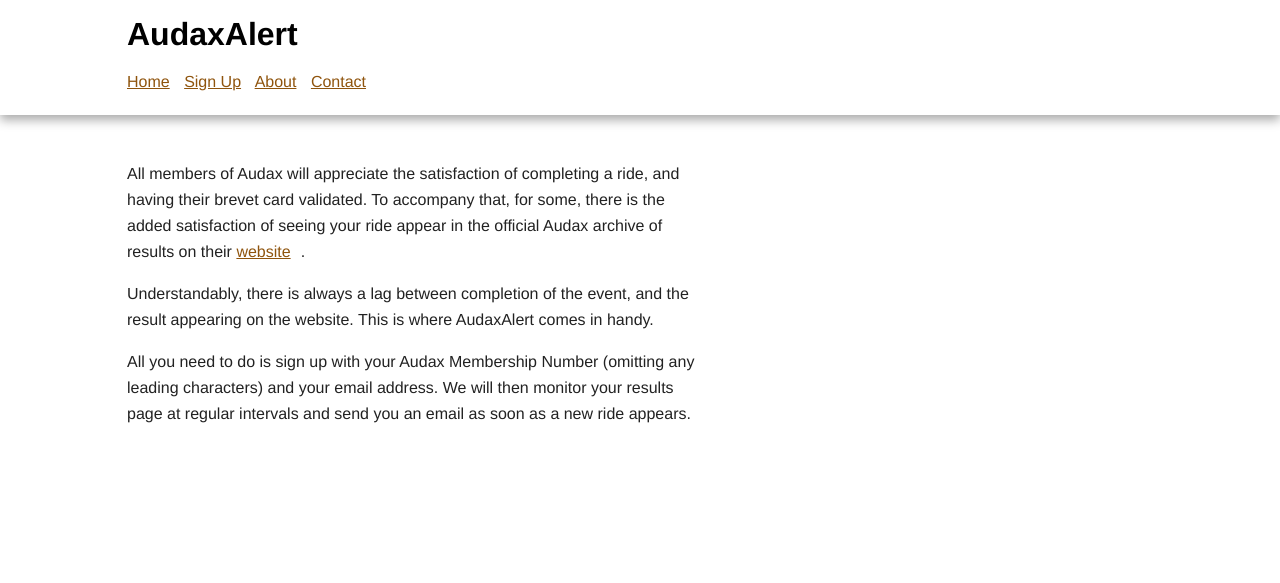
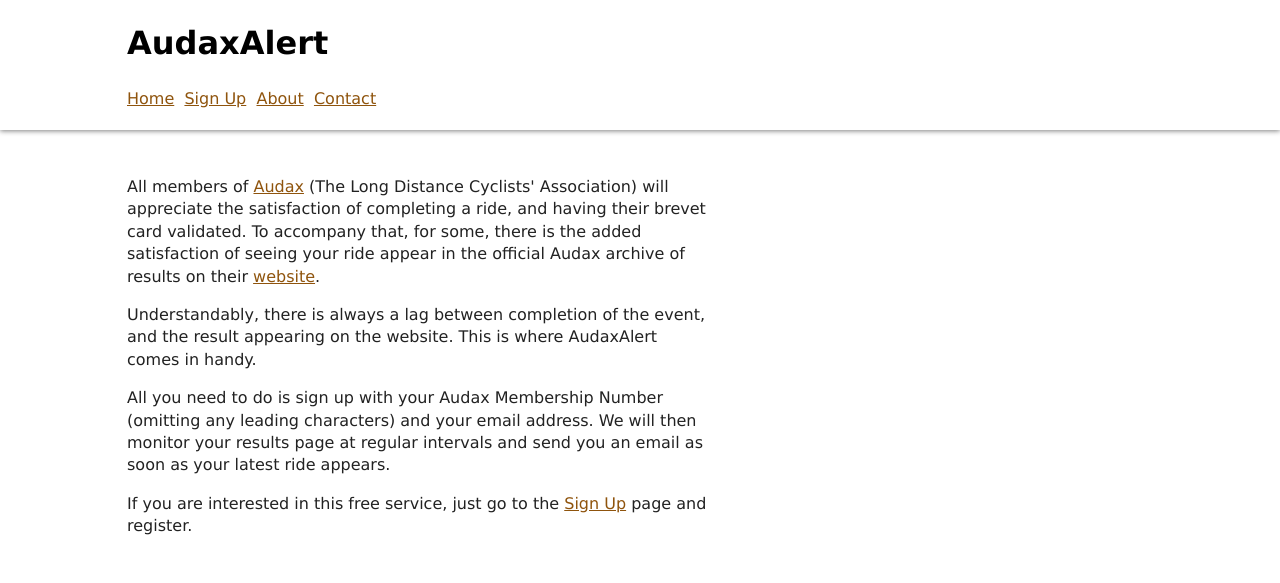
Before and after one commit to JulianJoseph/AudaxAlert, a Flask app: page / in a window 1280 px wide. Shown: the top 583 px of the page. Run offline with Flask 2, Linux system fonts and the light colour scheme; some libraries are stand-ins or nearby versions.

Commit message:
Update before deployment
Fixed validation of audax_id and updated wording and formatting

```diff
--- a/audaxalert/forms.py
+++ b/audaxalert/forms.py
@@ -8,7 +8,7 @@
     userid = StringField('Audax ID',
                     validators=[
                         DataRequired(), Length(3, 80),
-                        Regexp('^[A-Za-z0-9_]{3,}$',
+                        Regexp('^[0-9]{3,8}$',
                             message='Please enter your Audax membership id, omitting any letters')])
 
     email = StringField('Email',
--- a/audaxalert/static/css/main.css
+++ b/audaxalert/static/css/main.css
@@ -64,7 +64,8 @@
    ========================================================================== */
 
 body {
-    font: 16px/26px Helvetica, Helvetica Neue, Arial;
+    font: 16px/26px; /* Helvetica, Helvetica Neue, Arial;*/
+    font-family: 'Lucida Sans', 'Lucida Sans Regular', 'Lucida Grande', 'Lucida Sans Unicode', Geneva, Verdana, sans-serif;
 }
 
 .wrapper {
@@ -163,8 +164,8 @@
 /* link styling */
 a {
     color: #8F540D;
-    padding-right: 10px;
 }
+
 a:hover, aside a:hover, aside a:visited:hover {
     color: #D39447;
 }
@@ -268,9 +269,9 @@
 
     .header-container,
     .main aside {
-        -webkit-box-shadow: 0 5px 10px #aaa;
-           -moz-box-shadow: 0 5px 10px #aaa;
-                box-shadow: 0 5px 10px #aaa;
+         -webkit-box-shadow: 0 1px 5px gray;
+           -moz-box-shadow: 0 1px 5px gray;
+                box-shadow: 0 1px 5px gray;
     }
 
 /* ============
--- a/audaxalert/templates/about.html
+++ b/audaxalert/templates/about.html
@@ -11,10 +11,11 @@
         <p>It uses the following tools and technologies:</p>
         <p>
             <li>Python</li>
-            <li>Flask</li>
-            <li>BeautifulSoup</li>
+            <li>Flask (Python web development framework)</li>
+            <li>BeautifulSoup (Python web scraping library)</li>
             <li>SQLAlchemy</li>
             <li>SQLite</li>
+            <li>Visual Studio Code</li>
         </p>
     </header>
 </article>
--- a/audaxalert/templates/base.html
+++ b/audaxalert/templates/base.html
@@ -17,9 +17,9 @@
         <div class="header-container">
             <header class="wrapper clearfix">
                     <h1>AudaxAlert</h1>
-                <a href="{{ url_for('index') }}">Home</a>
-                <a href="{{ url_for('signup') }}">Sign Up</a>
-                <a href="{{ url_for('about') }}">About</a>
+                <a href="{{ url_for('index') }}">Home</a>&nbsp;
+                <a href="{{ url_for('signup') }}">Sign Up</a>&nbsp;
+                <a href="{{ url_for('about') }}">About</a>&nbsp;
                 <a href="{{ url_for('contact') }}">Contact</a>
             </header>
         </div>
--- a/audaxalert/templates/index.html
+++ b/audaxalert/templates/index.html
@@ -7,13 +7,17 @@
 {% block content %}
     <article>
         <header>
-            <p>All members of Audax will appreciate the satisfaction of completing a ride, and having their brevet card validated.
+            <p>All members of <a href="http://http://www.aukweb.net/">Audax</a> (The Long Distance Cyclists' Association) will appreciate the satisfaction of completing
+                a ride, and having their brevet card validated.
                 To accompany that, for some, there is the added satisfaction of seeing your ride appear in the official Audax archive of results
                 on their <a href="http://www.aukweb.net/results/">website</a>.</p>
             <p>Understandably, there is always a lag between completion of the event, and the result appearing on the website.
                 This is where AudaxAlert comes in handy.</p>
             <p>All you need to do is sign up with your Audax Membership Number (omitting any leading characters) and your email address. We will then monitor your
-                results page at regular intervals and send you an email as soon as a new ride appears.
+                results page at regular intervals and send you an email as soon as your latest ride appears.
+            </p>
+            <p>
+                If you are interested in this free service, just go to the <a href="{{ url_for('signup') }}">Sign Up</a> page and register.
             </p>
         </header>
     </article>
```
Also changed, not shown: audaxalert/audaxalertme.py (added, +26 -0 lines).
